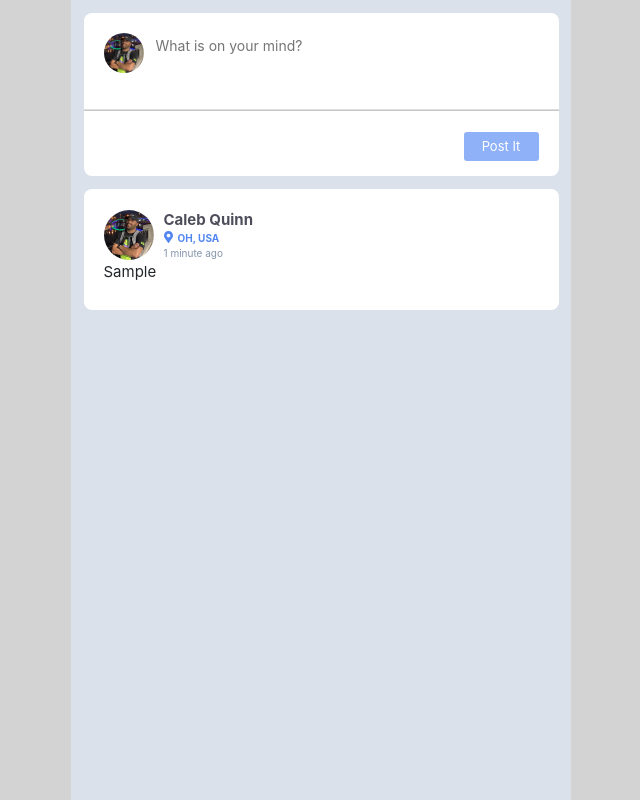
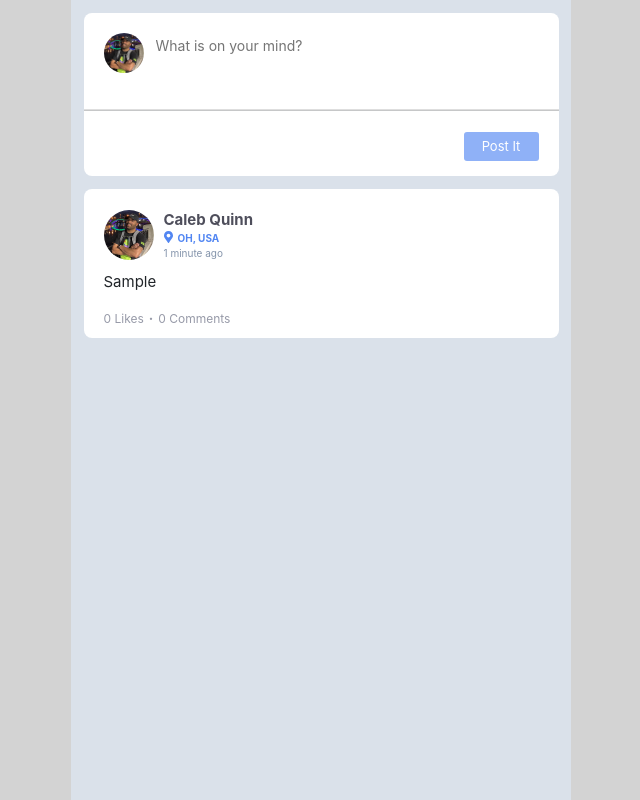
Before and after one commit to calebq2010/facebook-posts-qa, a React (Create React App) app: page / in a window 1280 px wide. Both pictures are taken after typing "Sample" into the empty fields and a click on the button "Post It". Shown: the whole page, without its empty margins (319-959 px from the left). Built offline with nearby package versions, Linux system fonts and the light colour scheme.

Commit message:
adding like comment section with tests to be sure they render

```diff
--- a/src/features/posts/post-styling.js
+++ b/src/features/posts/post-styling.js
@@ -53,5 +53,17 @@ export const Time = styled.span`
 `
 
 export const Content = styled.p`
+    margin-top: 10px;
     font-size: 15px;
 `
+
+export const LikeCommentSection = styled.div`
+    color: #979AA8;
+    font-size: 12px;
+`
+
+export const DotDivider = styled.span`
+    font-weight: 900;
+    margin-right: 5px;
+    margin-left: 5px;
+`
--- a/src/features/posts/post.tsx
+++ b/src/features/posts/post.tsx
@@ -1,5 +1,5 @@
 import { FC } from 'react'
-import { Content, Location, PostItem, Profile, ProfileName, ProfilePicture, UserDisplayInfo, ProfileSection, Time, UserLocation } from './post-styling'
+import { Content, DotDivider, LikeCommentSection, Location, PostItem, Profile, ProfileName, ProfilePicture, UserDisplayInfo, ProfileSection, Time, UserLocation } from './post-styling'
 import profilePicture from '../../photos/caleb_quinn.png'
 import { FontAwesomeIcon } from '@fortawesome/react-fontawesome'
 import { faMapMarkerAlt } from '@fortawesome/free-solid-svg-icons'
@@ -25,6 +25,11 @@ export const Post:FC<PostProps> = ({ post }: PostProps) => {
                 </Profile>
             </ProfileSection>
             <Content data-testid='post-value'>{post}</Content>
+            <LikeCommentSection>
+                <span data-testid='post-likes'>0 Likes</span>
+                    <DotDivider>&#183;</DotDivider>
+                <span data-testid='post-comments'>0 Comments</span>
+            </LikeCommentSection>
         </UserDisplayInfo>
     </PostItem>
   )
```
Also changed, not shown: 1 other file (tests, documents, lock files or other folders).
